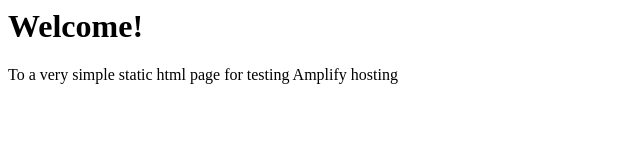
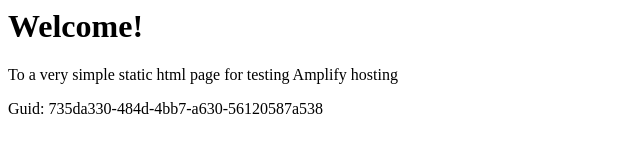
Before and after one commit to aws-aemilia-icn/Github-PR-Commit-Integration-Test-DoNotTouch-GithubWebhookPreviewCanaryTest-v1-prod-ap-northeast-2, a website: page src/index.html in a window 1280 px wide. Shown: the whole page, without its empty margins (0-640 px from the left). Drawn offline with Linux system fonts and the light colour scheme.

Commit message:
commit from integ tests

```diff
--- a/src/index.html
+++ b/src/index.html
@@ -1,3 +1,5 @@
+
+
 <html lang="en">
 
 <head>
@@ -10,6 +12,6 @@
 <body>
     <h1>Welcome!</h1>
     <p>To a very simple static html page for testing Amplify hosting</p>
-</body>
+    <p>Guid: 735da330-484d-4bb7-a630-56120587a538</p></body>
 
 </html>
```
